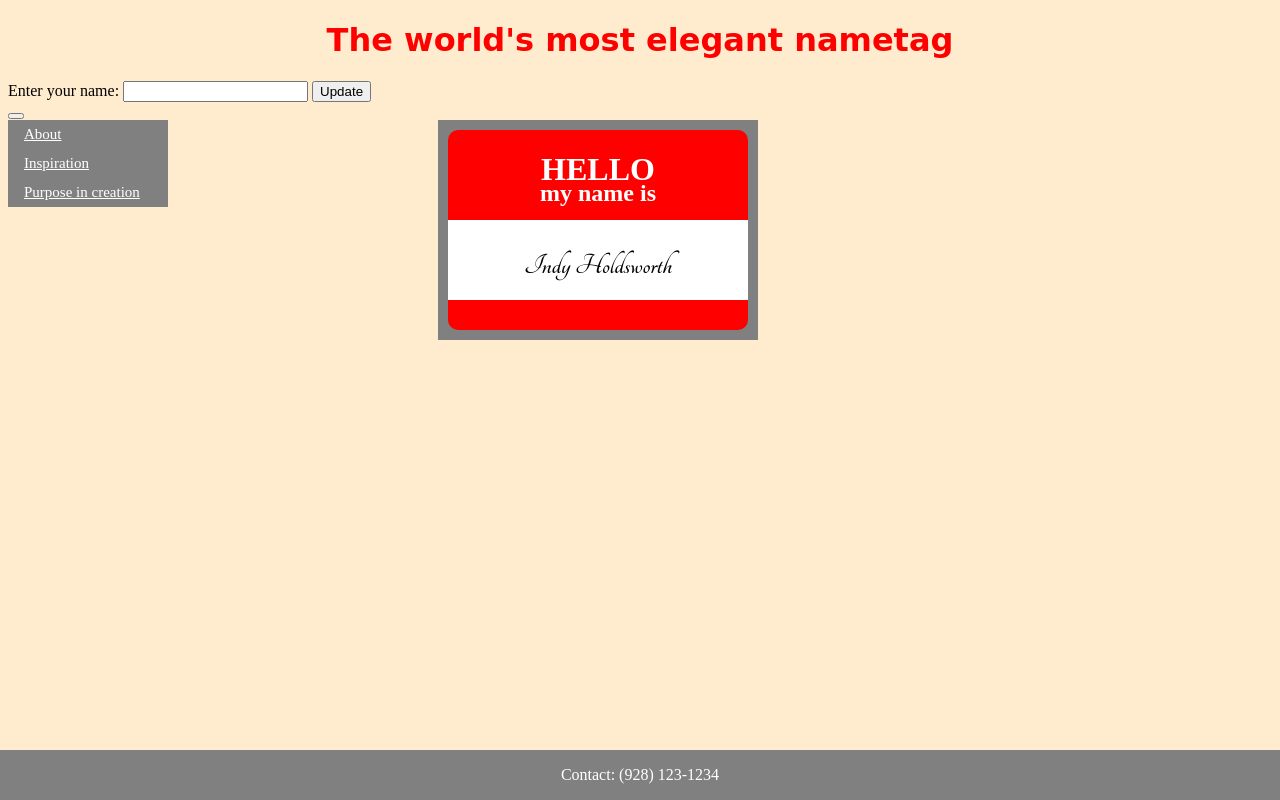
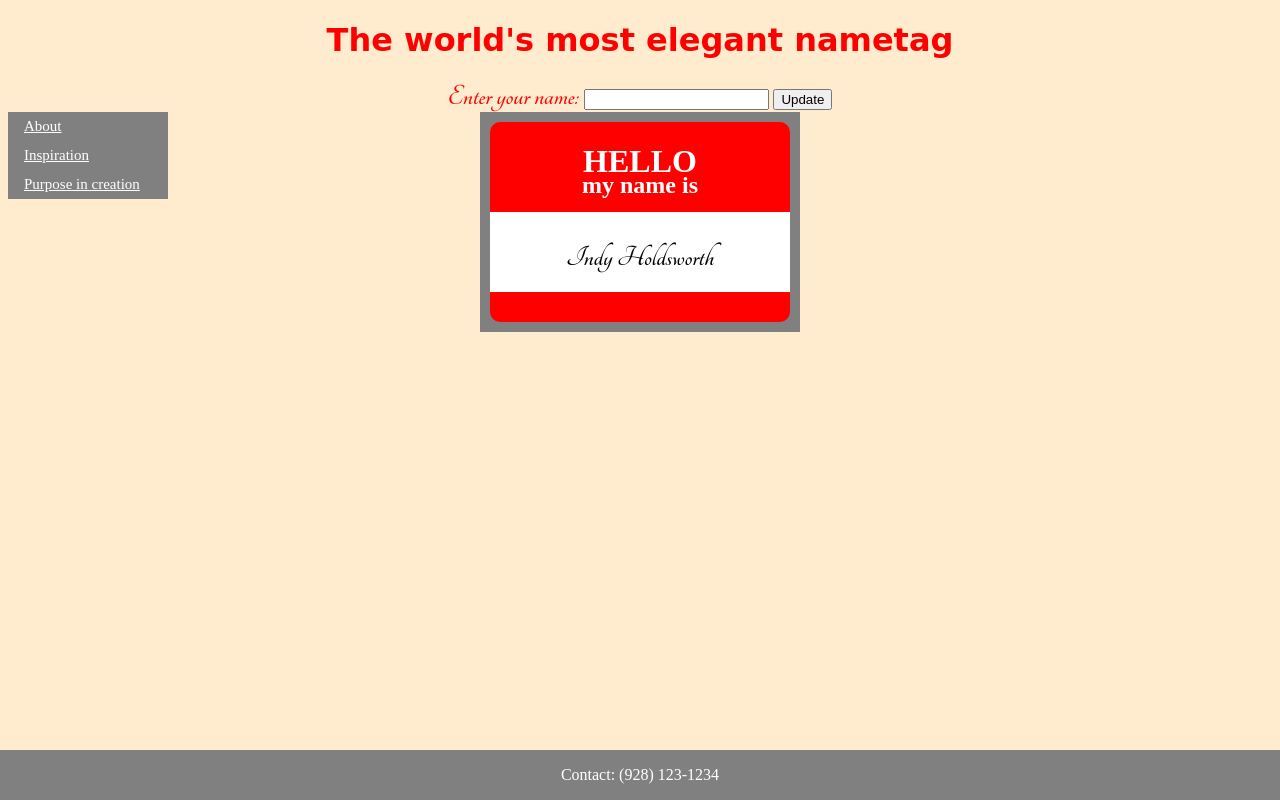
Before and after one commit to H-Indiana-Holdsworth/lab-02a-name-tag, a plain HTML site: page index.html in a window 1280 px wide. Drawn offline with Linux system fonts and the light colour scheme; a web font is replaced by a local one.

Commit message:
alignment fix

```diff
--- a/index.html
+++ b/index.html
@@ -16,21 +16,13 @@
 
     <section class='inputs'>
 
+        <div class='name-bar'>
         <label>
             Enter your name:
             <input id='name-input'>
             <button id='update-button'>Update</button>
             </input>
         </label>
-
-        <div class='dropdown'>
-            <button class='dropdown-button'>
-                <div class='drop-options'>
-                    <a href=''></a>
-                </div>
-
-                </div>
-            </button>
         </div>
 
     </section>
@@ -40,8 +32,6 @@
         <a href='https://github.com/alchemycodelab/dev-101-august-2021/blob/main/02-making-a-website-html-and-css/exercises/LAB-02a-name-tag.md'>Inspiration</a>
         <a href='name-tag-pic.jpg'>Purpose in creation</a>
     </div>
-
-    <div id=></div>
 
     <div class='paper'>
         <div class='tag'>
--- a/style.css
+++ b/style.css
@@ -28,7 +28,9 @@ header {
 }
 
 .paper {
-    margin-left: 430px;
+    margin: auto;
+    text-align: center;
+    align-items: center;
 }
 
 .name {
@@ -39,6 +41,7 @@ header {
     font-family: 'Tangerine', cursive;
     font-size: 30px;
     font-weight: bold;
+    align-items: center;
 }
 
 .side-nav {
@@ -71,3 +74,11 @@ header {
     left: 0;
 
 }
+
+.name-bar {
+    color: red;
+    font-family: 'Tangerine', cursive;
+    font-size: 30px;
+    text-align: center;
+    padding 5px;
+}
```
